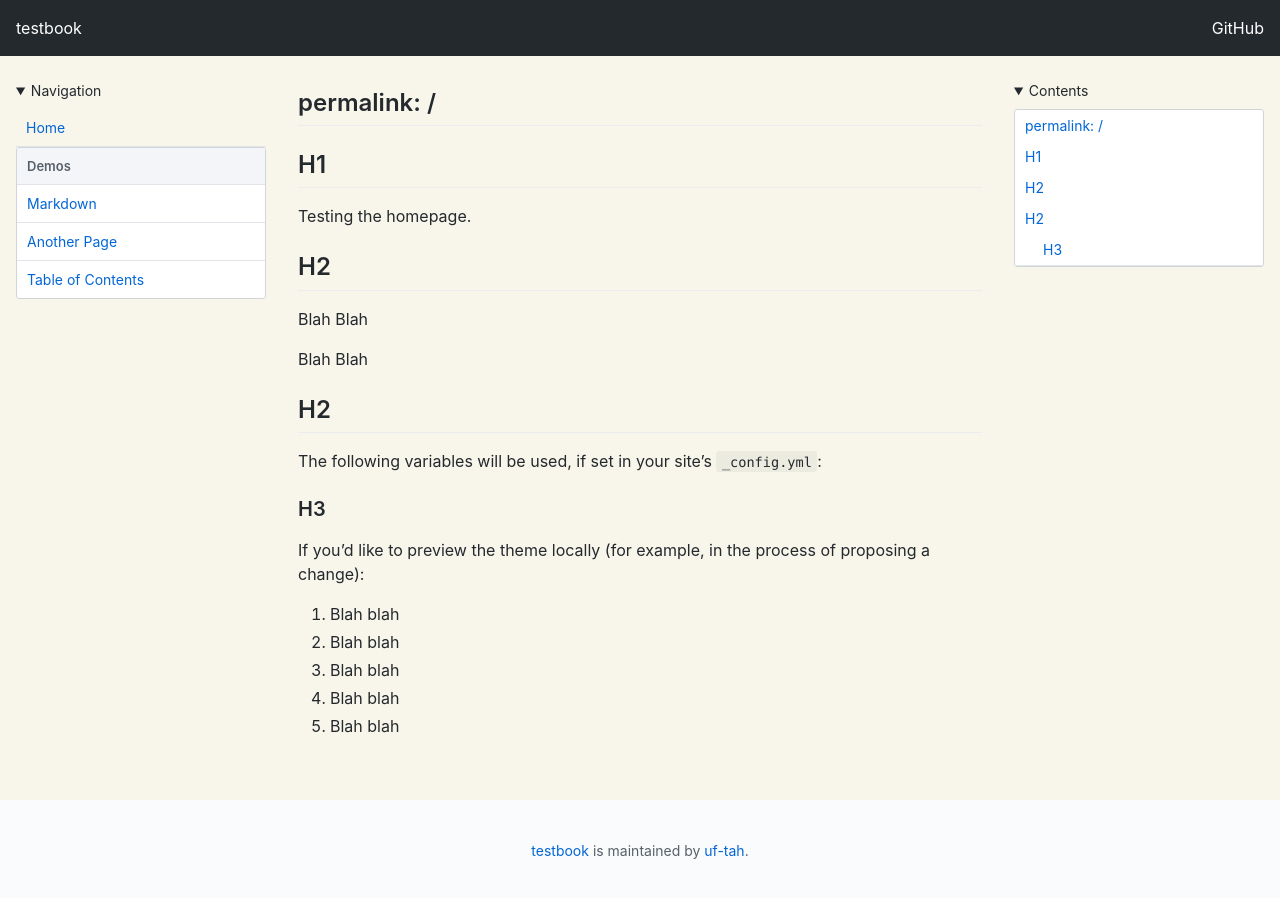
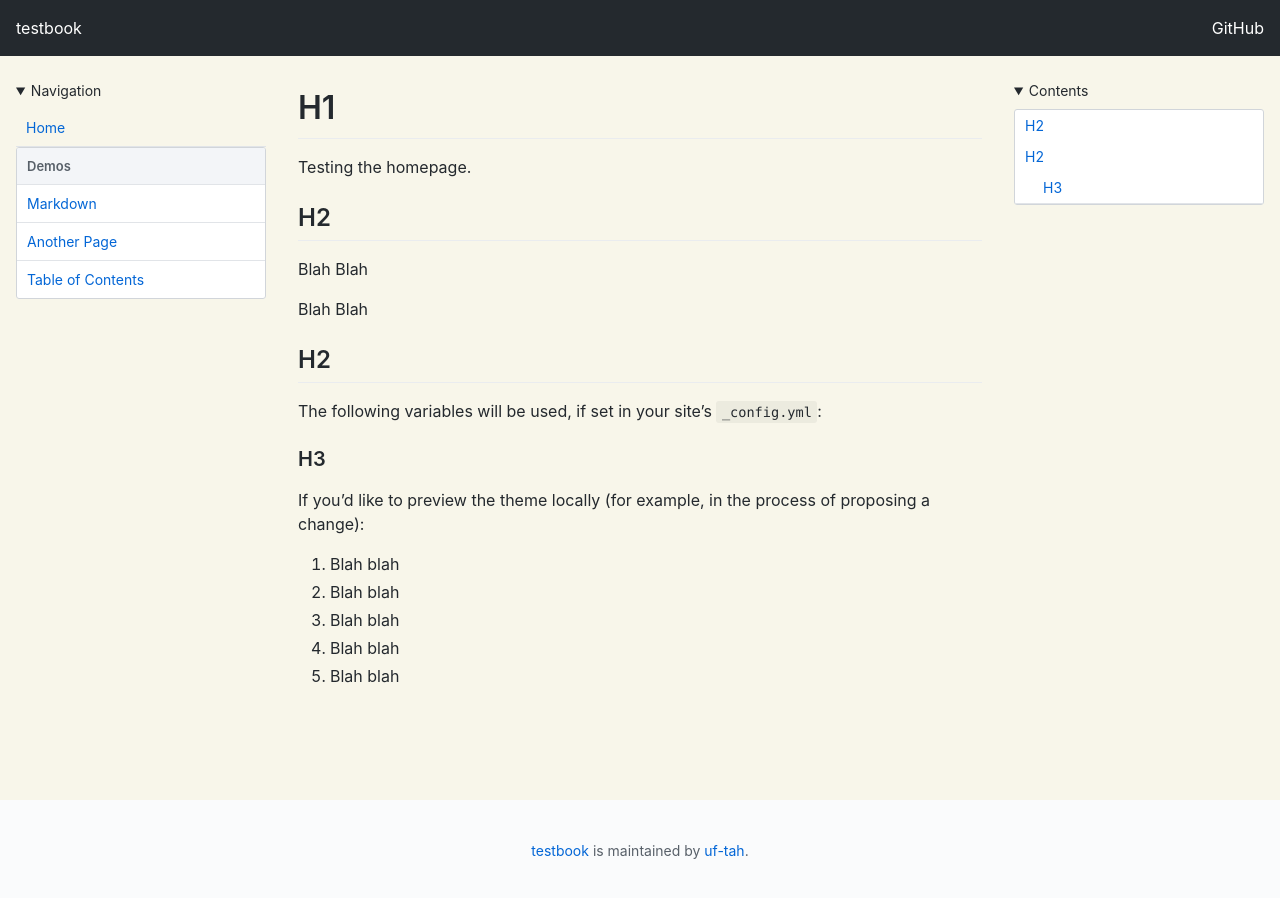
Before and after one commit to uf-tah/testbook, a Jekyll site: the page built from index.md, in a window 1280 px wide. Built offline with Jekyll 4.4.1, drawn with Linux system fonts in a browser that asks for light colours; our own code applies the rules of GitHub Pages for plain Markdown files.

Commit message:
Update index.md

```diff
--- a/index.md
+++ b/index.md
@@ -1,6 +1,7 @@
-## permalink: /
-
-## H1
+---
+permalink: /
+---
+# H1
 
 Testing the homepage.
 
```
